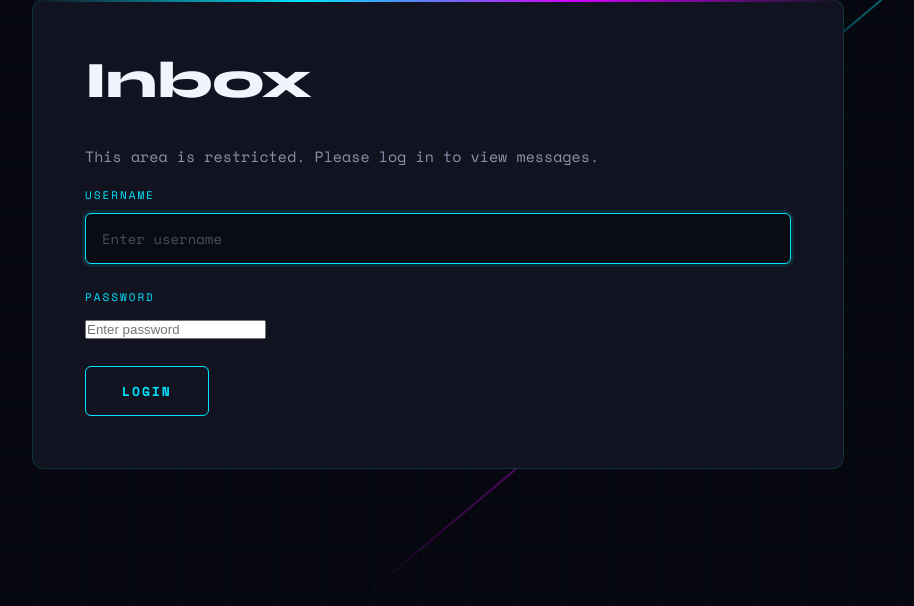
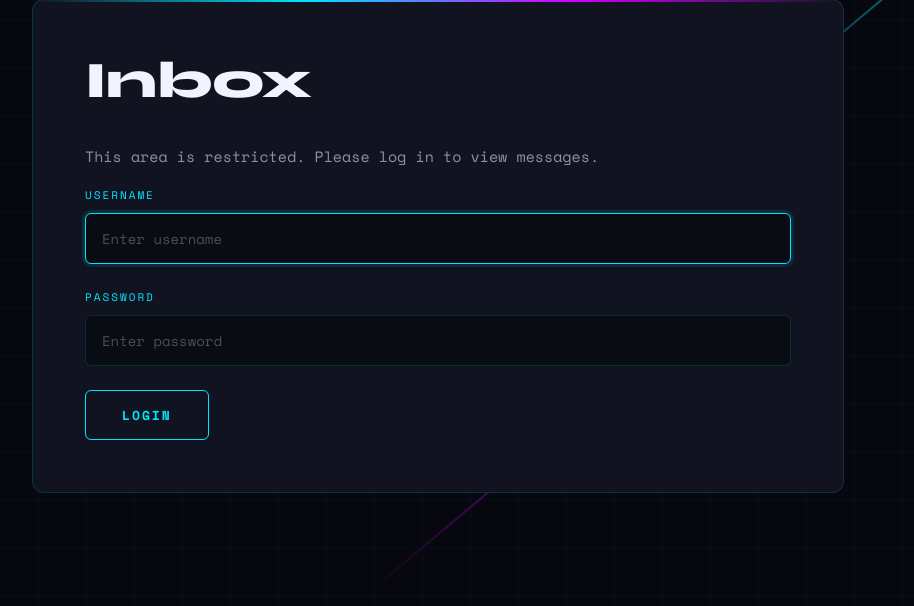
Before and after one commit to MuRaKaMi1346/portfolio_website, a FastAPI app: page /inbox in a window 1280 px wide. Shown: the part 125-731 px from the top of the page, without its empty margins (202-1116 px from the left). Run offline with FastAPI, Linux system fonts and the light colour scheme.

Commit message:
fixed:password inbox

```diff
--- a/static/style.css
+++ b/static/style.css
@@ -645,6 +645,7 @@ form label {
 }
 
 input[type="text"],
+input[type="password"],
 textarea {
   width: 100%;
   padding: 14px 16px;
@@ -660,9 +661,11 @@ textarea {
 }
 
 input[type="text"]::placeholder,
+input[type="password"]::placeholder,
 textarea::placeholder { color: rgba(136, 146, 170, 0.5); }
 
 input[type="text"]:focus,
+input[type="password"]:focus,
 textarea:focus {
   border-color: var(--cyan);
   box-shadow: 0 0 0 3px rgba(0, 229, 255, 0.1);
```
